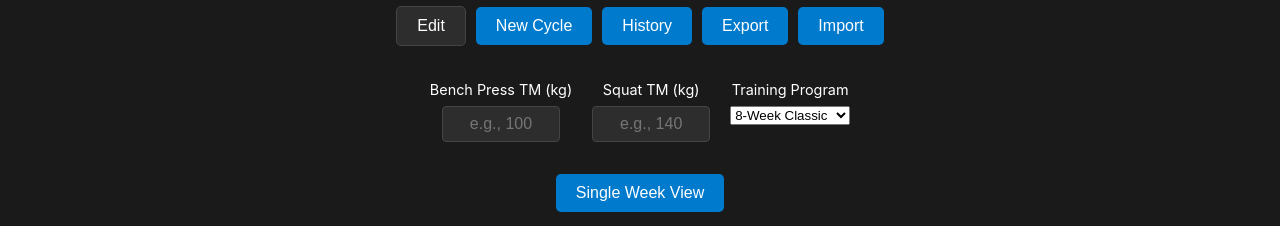
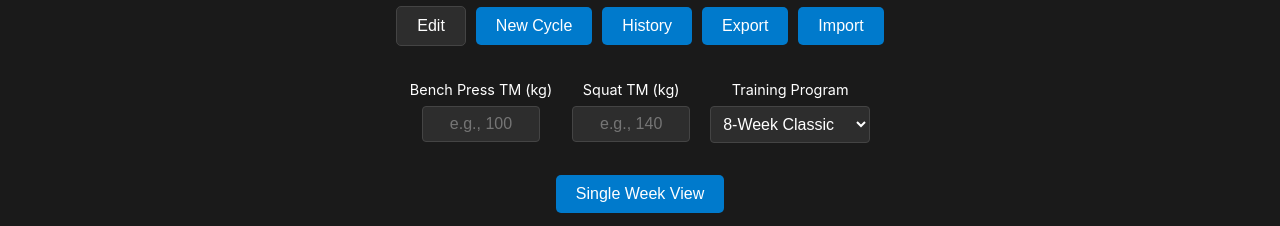
Before and after one commit to rongshenga/Training, a website: page public/index.html in a window 1280 px wide. Shown: the part 108-334 px from the top of the page. Drawn offline with Linux system fonts and the light colour scheme; no server answers.

Commit message:
fix(ui): 统一训练计划下拉菜单样式

```diff
--- a/public/style.css
+++ b/public/style.css
@@ -118,6 +118,16 @@ header {
 
 .tm-inputs input[type="number"] {
     width: 100px;
+}
+
+.tm-inputs select {
+    background-color: var(--secondary-bg);
+    color: var(--primary-text);
+    border: 1px solid var(--border-color);
+    padding: 8px;
+    border-radius: 4px;
+    font-size: 1em;
+    width: 160px; /* Adjust width for longer text */
 }
 
 .week-header {
```
